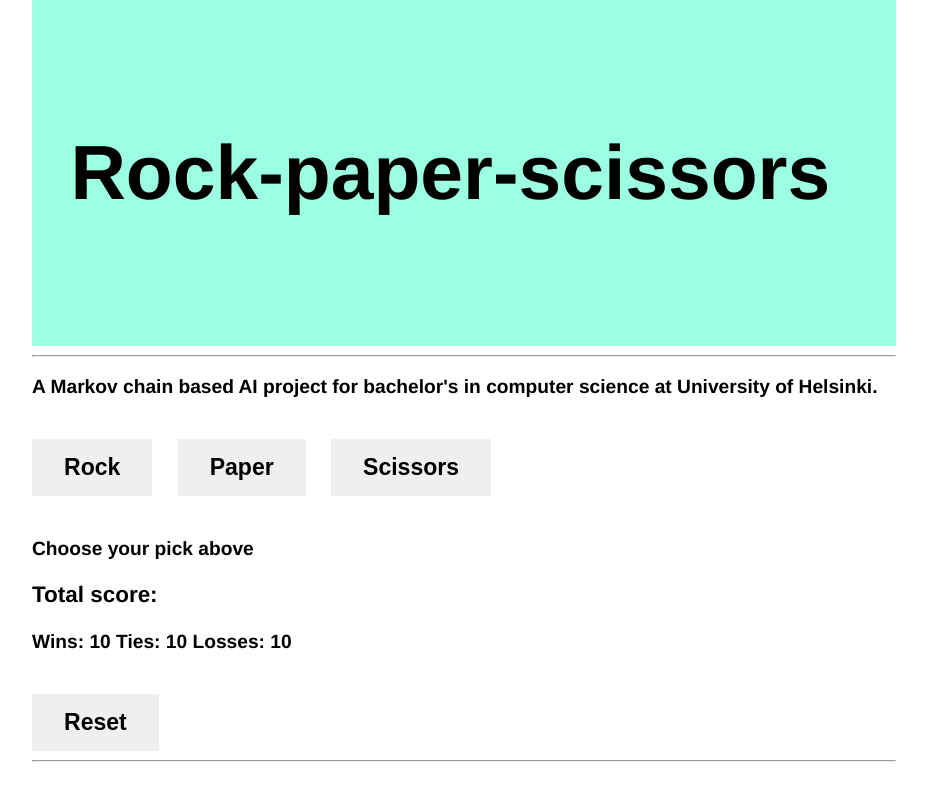
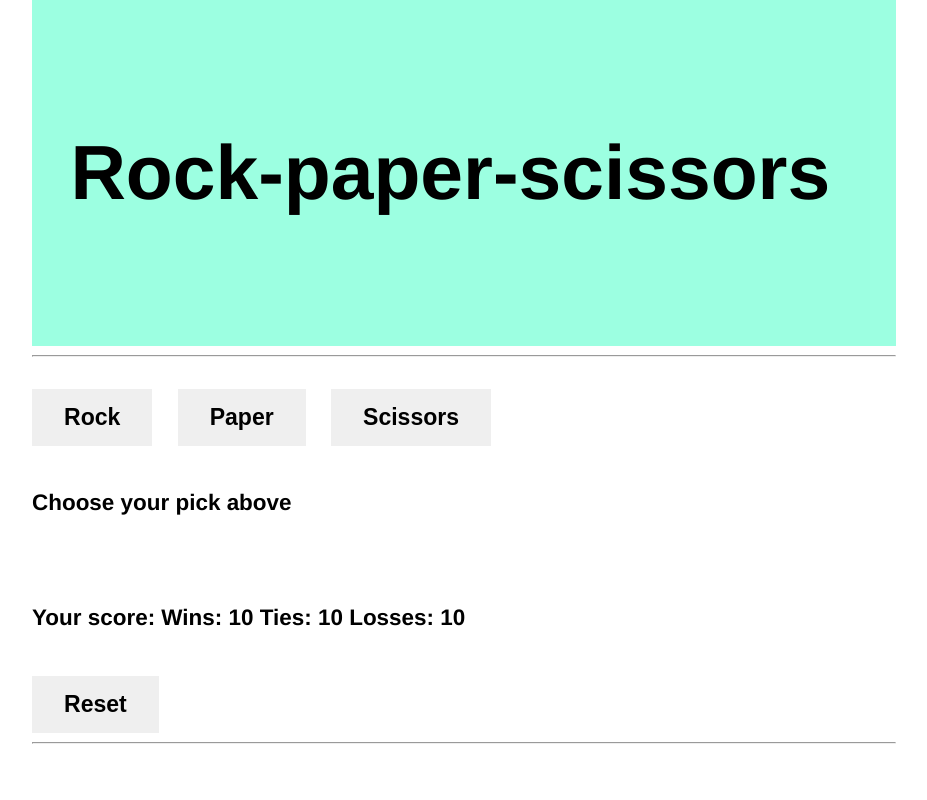
Before and after one commit to Sanexi/tira-harjoitustyo, a Flask app: template src/templates/rps.html in a window 1280 px wide. Shown: the whole page, without its empty margins (176-1103 px from the left). Run offline with Flask 2, Linux system fonts and the light colour scheme; the template is opened without the code that fills it: most values are stand-ins (such as "Sample title", 1, 10 or a date in 2020).

Commit message:
Cleaner UI

```diff
--- a/src/routes.py
+++ b/src/routes.py
@@ -13,6 +13,7 @@ def index():
 @app.route("/reset", methods=["POST"])
 def reset():
     Data.game = Constructor()
+    Data.result = None
     return redirect("/rps")
 
 @app.route("/rps")
--- a/src/templates/rps.html
+++ b/src/templates/rps.html
@@ -2,7 +2,6 @@
 
 {% block content %}
 <b>
-    <p>A Markov chain based AI project for bachelor's in computer science at University of Helsinki.</p>
     <br>
     <div class="rpspicks">
         <form action="/rock" method="POST">
@@ -20,17 +19,26 @@
     <br>
     {% if output %}
         {% if output[0] == 0 %}
-        <p>It's a tie!</p>
+        <h3>It's a tie!</h3>
         {% elif output[0] == 1 %}
-        <p>AI wins!</p>
+        <h3>AI wins!</h3>
         {% elif output[0] == 2 %}
-        <p>Player wins!</p>
+        <h3>Player wins!</h3>
+        {% endif %}
+
+        {% if output[1] == 1 %}
+        <p>AI's pick: Rock</p>
+        {% elif output[1] == 2 %}
+        <p>AI's pick: Paper</p>
+        {% elif output[1] == 3 %}
+        <p>AI's pick: Scissors</p>
         {% endif %}
     {% else %}
-        <p>Choose your pick above</p>
+        <h3>Choose your pick above</h3>
+        <br>
     {% endif %}
-    <h3>Total score:</h3>
-    <p>Wins: {{ score[2] }}  Ties: {{ score[0] }}  Losses: {{ score[1] }}</p>
+    <br>
+    <h3>Your score: Wins: {{ score[2] }}  Ties: {{ score[0] }}  Losses: {{ score[1] }}</h3>
     <br>
     <form action="/reset" method="POST">
         <input type="submit" value="Reset">
```
